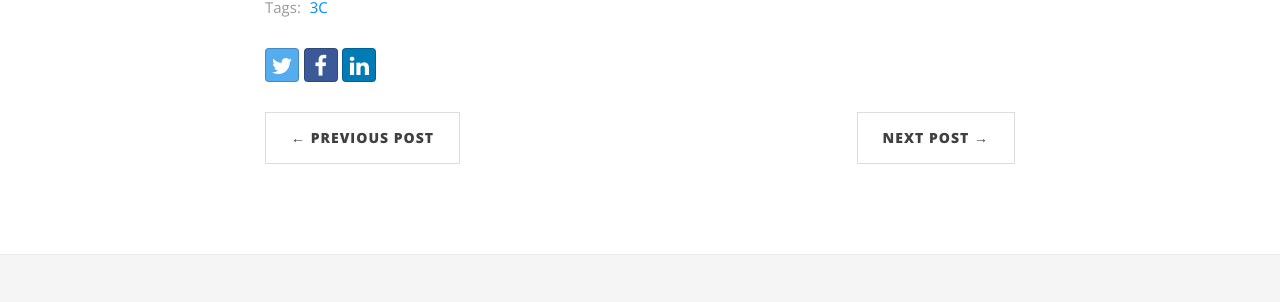
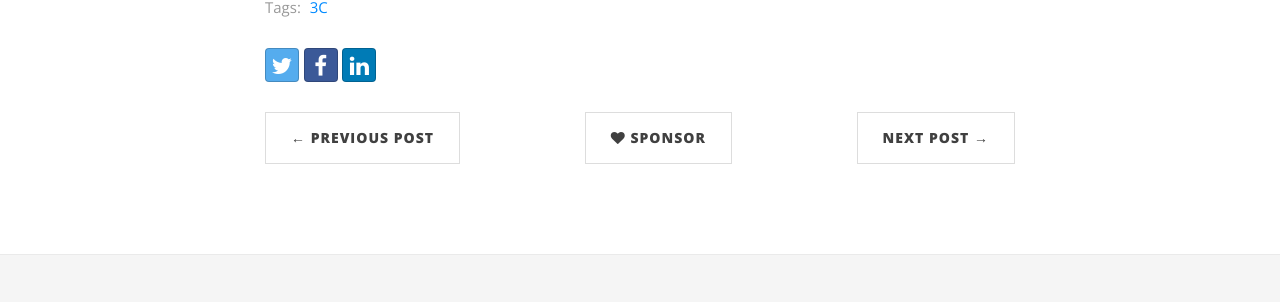
Before and after one commit to npes87184/npes87184.github.io, a Jekyll site: the page built from _posts/2015-8-10-macInternetAdapter.md, in a window 1280 px wide and 900 px high, scrolled down 1740 px. Shown: the part 412-714 px from the top of the window. Built offline with Jekyll 4.4.1, drawn with Linux system fonts in a browser that asks for light colours; nearby versions of some CDN libraries.

Commit message:
Add sponsor button, only show when screen bigger than xs now

```diff
--- a/_layouts/post.html
+++ b/_layouts/post.html
@@ -64,6 +64,9 @@ layout: base
 		  <a href="{{ site.baseurl }}">&larr; Previous Post</a>
 		</li>
         {% endif %}
+        <li class="hidden-xs">
+          <a href="https://www.paypal.me/npes87184"><span class="fa fa-heart" style="margin-right=5px;"></span> Sponsor</a>
+        </li>
         {% if page.next.url %}
 		<li class="next">
 		  <a href="{{ page.next.url | prepend: site.baseurl | replace: '//', '/' }}" data-toggle="tooltip" data-placement="top" title="{{page.next.title}}">Next Post &rarr;</a>
```
